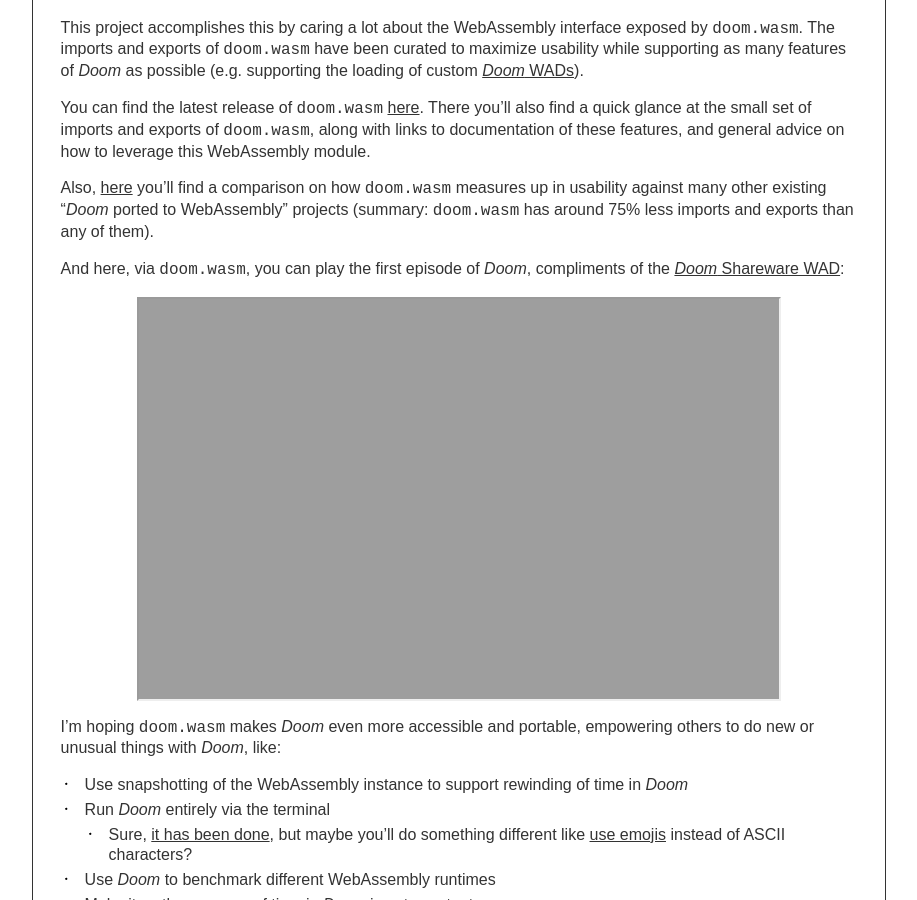
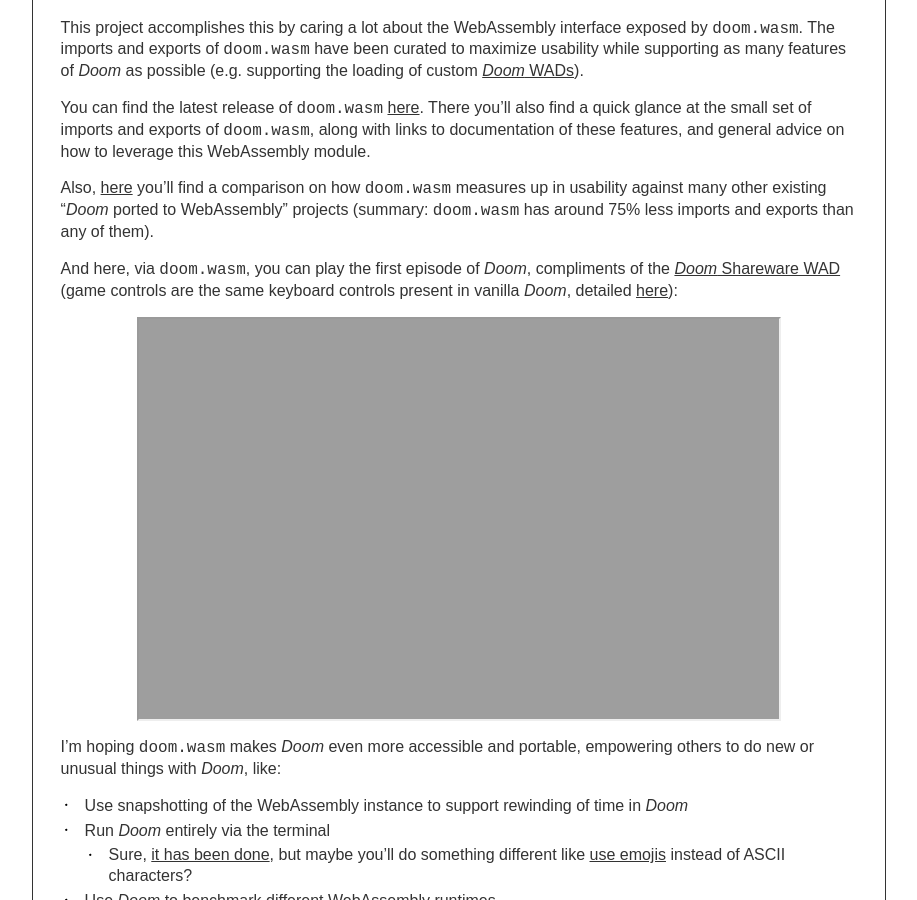
Before and after one commit to jacobenget/jacobenget.github.io, a Jekyll site: the page built from docs/_projects/1-doomWasm.md, in a window 1280 px wide and 900 px high, scrolled down 665 px. Shown: the whole window, without its empty margins (274-1191 px from the left). Built offline with Jekyll 4.4.1, drawn with Linux system fonts in a browser that asks for light colours.

Commit message:
Provide details on controlling the embedded game

```diff
--- a/docs/_projects/1-doomWasm.md
+++ b/docs/_projects/1-doomWasm.md
@@ -26,7 +26,7 @@
 
 Also, [here](https://github.com/jacobenget/doom.wasm/tree/master?tab=readme-ov-file#why) you'll find a comparison on how `doom.wasm` measures up in usability against many other existing "_Doom_ ported to WebAssembly" projects (summary: `doom.wasm` has around 75% less imports and exports than any of them).
 
-And here, via `doom.wasm`, you can play the first episode of _Doom_, compliments of the [_Doom_ Shareware WAD](https://doomwiki.org/wiki/DOOM1.WAD):
+And here, via `doom.wasm`, you can play the first episode of _Doom_, compliments of the [_Doom_ Shareware WAD](https://doomwiki.org/wiki/DOOM1.WAD) (game controls are the same keyboard controls present in vanilla _Doom_, detailed [here](https://doom.fandom.com/wiki/Controls#Default_controls)):
 
 <iframe
     width="640"
```
